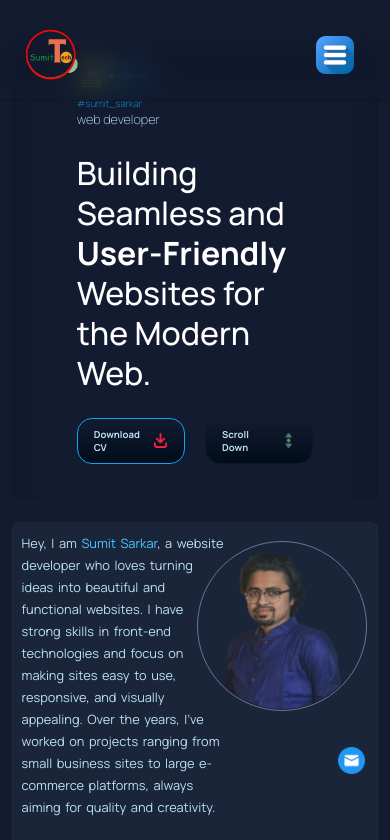
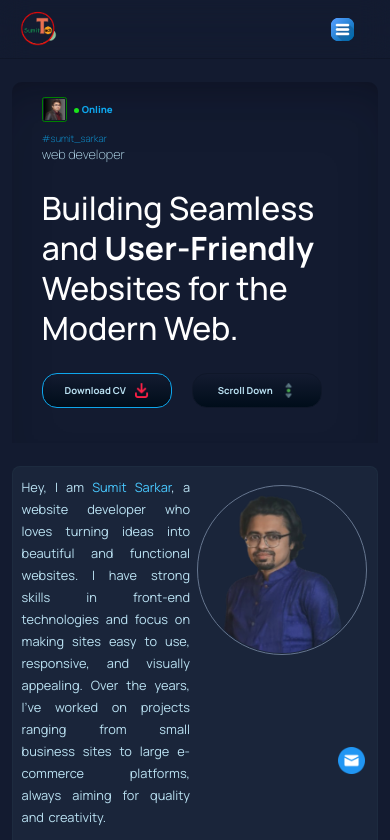
Before and after one commit to SUMITSARKAR89/websiteSumitsarkar, a plain HTML site: page index.html in a window 390 px wide. Shown: the top 840 px of the page. Drawn offline with nearby package versions, Linux system fonts and the light colour scheme; a web font is replaced by a local one.

Commit message:
correction webpage

```diff
--- a/custom.css
+++ b/custom.css
@@ -200,6 +200,8 @@
     width: 100%;
     max-width: 100%;
     display: flex;
+    height: 11vh;
+
     margin: 0 auto;
     justify-content: space-between;
     align-items: center;
@@ -207,9 +209,9 @@
 
    border-bottom: 1px solid #0000002a;
     backdrop-filter: blur(15px);
+    background-color: none;
     text-align: center;
-    padding-bottom: 10px;
-    padding-top: 20px;
+
     z-index: 10;
    }
    header .active-header{
@@ -688,6 +690,7 @@
     padding: 15px;
     box-shadow: rgba(5, 1, 26, 0.103) 0px 30px 60px -12px inset, rgba(10, 0, 0, 0.3) 0px 18px 36px -18px inset;
     border-radius: 10px 10px 0 0;
+    margin-top: 11%;
 
  }
  .hero-container{
--- a/sumit.html
+++ b/index.html
@@ -3,7 +3,7 @@
 <head>
     <meta charset="UTF-8">
     <meta name="viewport" content="width=device-width, initial-scale=1.0">
-    <meta name="description" content="Personal Website portfolio landing page">
+    <meta name="description" content="Great day Everyone Hey, I am Sumit Sarkar, a website developer and designer who loves turning ideas into beautiful and functional websites.">
     <meta name="title" content="personal portfolio website">
     <meta name="keywords" content="sumit sarkar, Website, portfolio website, bangladesh, ">
     <meta name="author" content="sumit sarkar">
--- a/responsive.css
+++ b/responsive.css
@@ -91,11 +91,14 @@
 
     }
 
-    @media (max-width: 1020px){
+    @media (max-width: 1030px){
     #menu{
         display: block;
         z-index: 1000;
 
+    }
+    .head{
+      height: 7vh;
     }
     nav{
        margin-top: 2px;
@@ -150,6 +153,13 @@
         #menu{
 
             overflow: hidden;
+            margin-right: 20px;
+        }
+        .head{
+         height: 7vh;
+        }
+        .logo{
+         width: 55px;
         }
         .title h1{
             line-height: 40px;
@@ -432,6 +442,10 @@
          right: 12%;
 
       }
+      .about-text {
+         text-align: justify;
+         max-width: 60%;
+      }
 
 
     }
@@ -469,4 +483,46 @@
       grid-template-columns: repeat(2, 1fr);
 
    }
+   .logo{
+      width: 50px;
+
     }
+    .head{
+     height: 7vh;
+     }
+     #menu{
+      width: 25px;
+
+     }
+    #contact-list{
+      display: none;
+     }
+     nav ul li:last-child{
+      opacity: 0;
+     }
+     .hero-container{
+      margin: 0 15px;
+
+   }
+   .about-text {
+      max-width: 50%;
+   }
+   .button-box{
+      display: grid;
+      grid-template-columns: repeat(2, 1fr);
+
+  }
+  #contact h5{
+   position: relative;
+   margin-left: 14%;
+}
+
+
+   }
+    @media (max-width: 390px){
+
+     .work-end .work-end-btn{
+      display: none;
+     }
+
+    }
```
